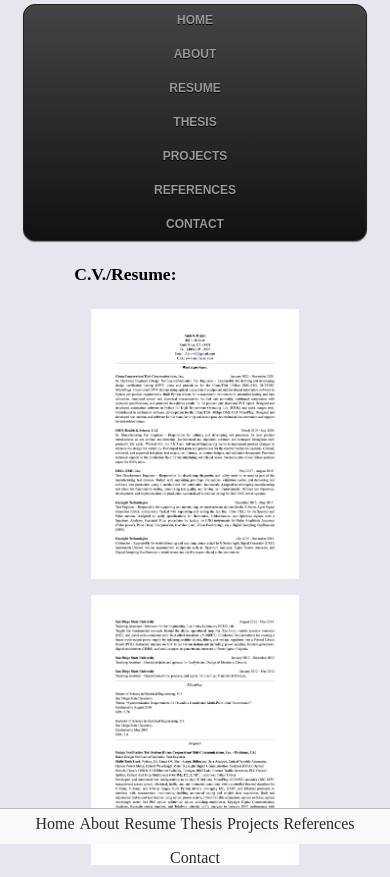
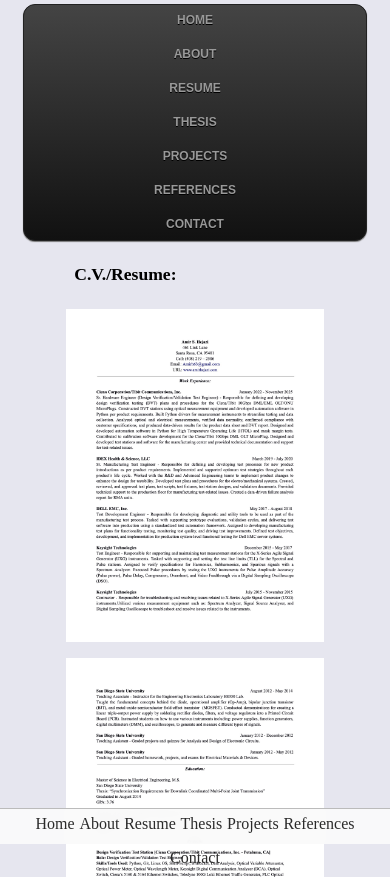
Before and after one commit to Amirh63/amirhejazi.github.io, a plain HTML site: page resume.html in a window 390 px wide. Shown: the top 877 px of the page. Drawn offline with Linux system fonts and the light colour scheme; a web font is replaced by a local one.

Commit message:
(mobile-fix): Increased the image size for the resume.

```diff
--- a/css/style.css
+++ b/css/style.css
@@ -517,8 +517,7 @@ p.contact_text {
   }
 
   .resume_img {
-    /* width: 40%; */
-    width: 73%;
+    width: 90%;
     height: auto;
   }
 
```
